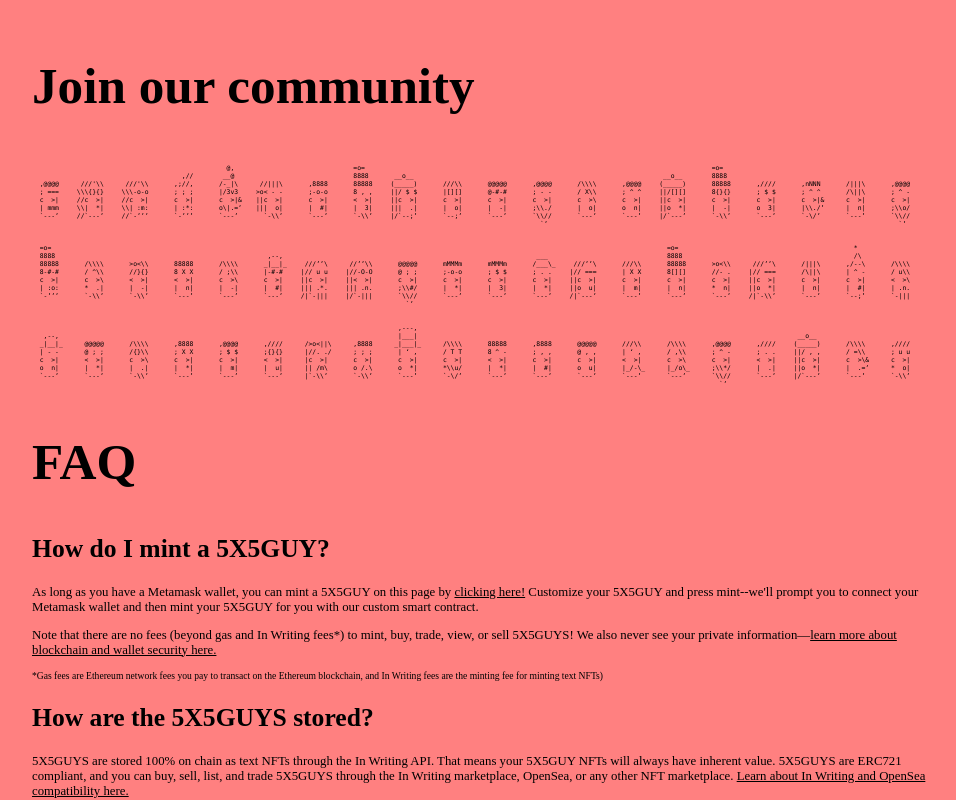
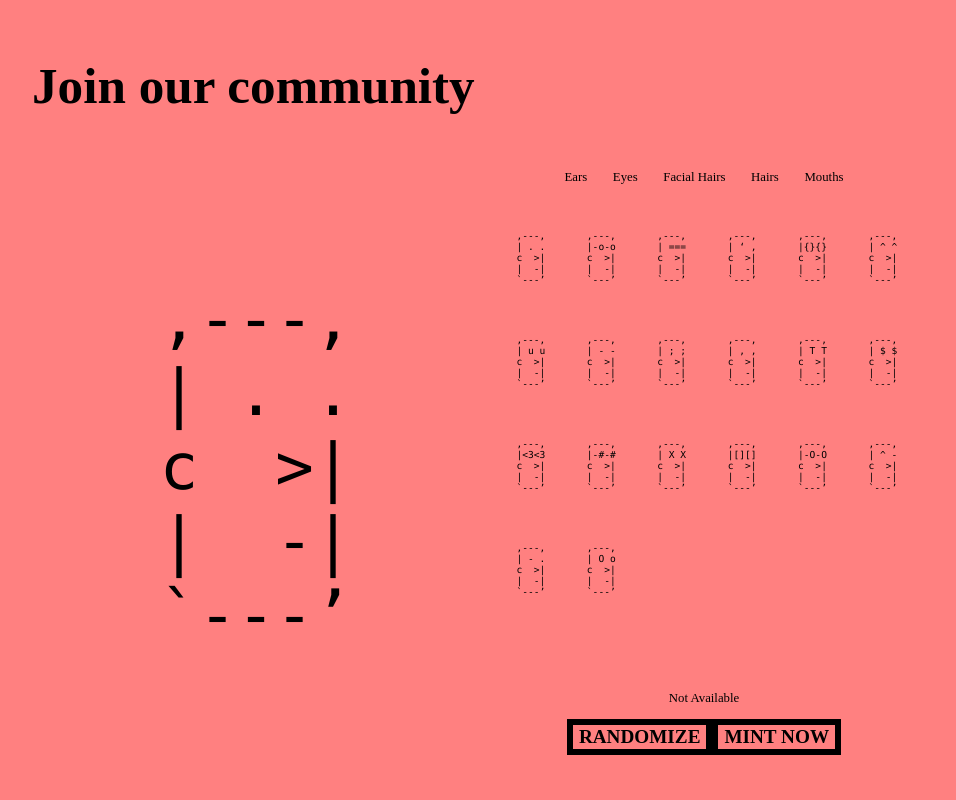
Before and after one commit to notfingees/5x5guys_ssr, a Nuxt app: page / in a window 1280 px wide. Shown: the part 2360-3160 px from the top of the page, without its empty margins (160-1116 px from the left). Built offline with nearby package versions, Linux system fonts and the light colour scheme.

Commit message:
client-only additions

```diff
--- a/pages/index.vue
+++ b/pages/index.vue
@@ -3,11 +3,14 @@
 <body>
 <div id="app">
   <div id="container">
+
+    <client-only>
     <div v-on:click="switch_donny" class="left">
      <!-- <h2 id="shuffle">CLICK TO SHUFFLE</h2> -->
             <pre id="landing_donny">{{five_hundred_nfts[current_landing_donny_index]}}</pre>
         <button @click="mint(five_hundred_nfts[current_landing_donny_index])" id="mint_button" class="hide-mobile">MINT NOW</button>
       </div>
+      </client-only>
 
     <div class="right">
 
@@ -42,7 +45,9 @@
         <!--<div v-for="nft in fivebyfive_animated" :key="nft">
           <pre class="fivebyfive_nft">{{nft}}</pre>
           </div>-->
+          <client-only>
           <pre class="fivebyfive_nft">{{fivebyfive_animated[currently_shown_fivebyfive_animated_index]}}</pre>
+          </client-only>
 
           </div>
         </div>
@@ -98,7 +103,7 @@ c  >|
     <section id="mint">
 
       <div class="mint_div">
-        <!--<NFTCreator/>-->
+        <NFTCreator/>
 
         </div>
 
```
